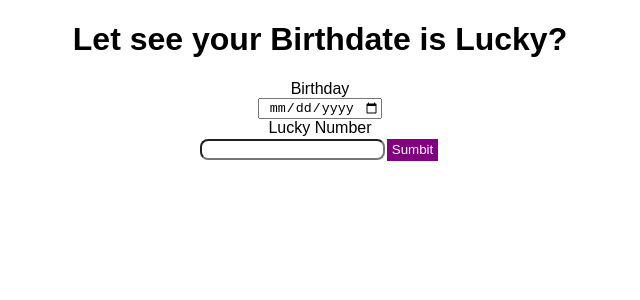
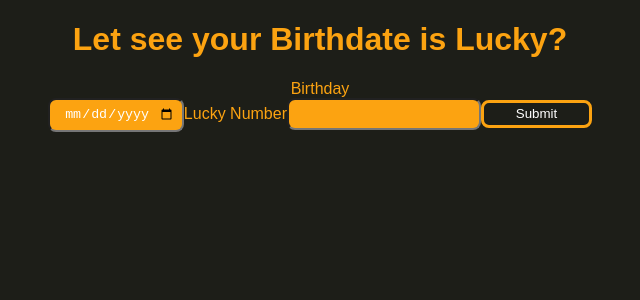
Before and after one commit to saketkum11/birthdaylucky, a React (Create React App) app: page / in a window 1280 px wide. Shown: the top 300 px of the page, without its empty margins (320-960 px from the left). Built offline with nearby package versions, Linux system fonts and the light colour scheme.

Commit message:
update style css

```diff
--- a/src/App.js
+++ b/src/App.js
@@ -35,11 +35,6 @@ export default function App() {
     } else {
       setDisplay("Enter value");
     }
-
-    setTimeout(() => {
-      setLuckyNumber(birth);
-      console.log(birth);
-    }, 1000);
   }
   return (
     <div className="App">
@@ -51,27 +46,13 @@ export default function App() {
         type="date"
         onChange={birthdayHandler}
       ></input>
-      <label style={{ display: "block" }}>Lucky Number</label>
+      <label>Lucky Number</label>
       <input
+        style={{ textAlign: "center" }}
         type="number"
-        style={{
-          textAlign: "center",
-          borderRadius: "0.5rem",
-          backgroundColor: ""
-        }}
         onChange={luckyHandler}
       ></input>
-      <button
-        style={{
-          padding: "0.2rem 0.3rem",
-          background: "purple",
-          color: "white",
-          border: "2px solid white"
-        }}
-        onClick={submitHandler}
-      >
-        Sumbit
-      </button>
+      <button onClick={submitHandler}>Submit</button>
 
       <h1>{display}</h1>
     </div>
--- a/src/styles.css
+++ b/src/styles.css
@@ -2,3 +2,30 @@
   font-family: sans-serif;
   text-align: center;
 }
+body {
+  background-color: var(--primary-color);
+
+  margin: 0 auto;
+}
+:root {
+  --primary-color: #1d1e18;
+  --secondary-color: #fca311;
+  --tretary-color: white;
+}
+button {
+  padding: 0.2rem 2rem;
+  background-color: var(--primary-color);
+  color: var(--tretary-color);
+  border-radius: 0.5rem;
+  border: 3px solid var(--secondary-color);
+}
+h1,
+label {
+  color: var(--secondary-color);
+}
+input {
+  padding: 0.4rem;
+  border-radius: 0.5rem;
+  background-color: var(--secondary-color);
+  color: var(--tretary-color);
+}
```
